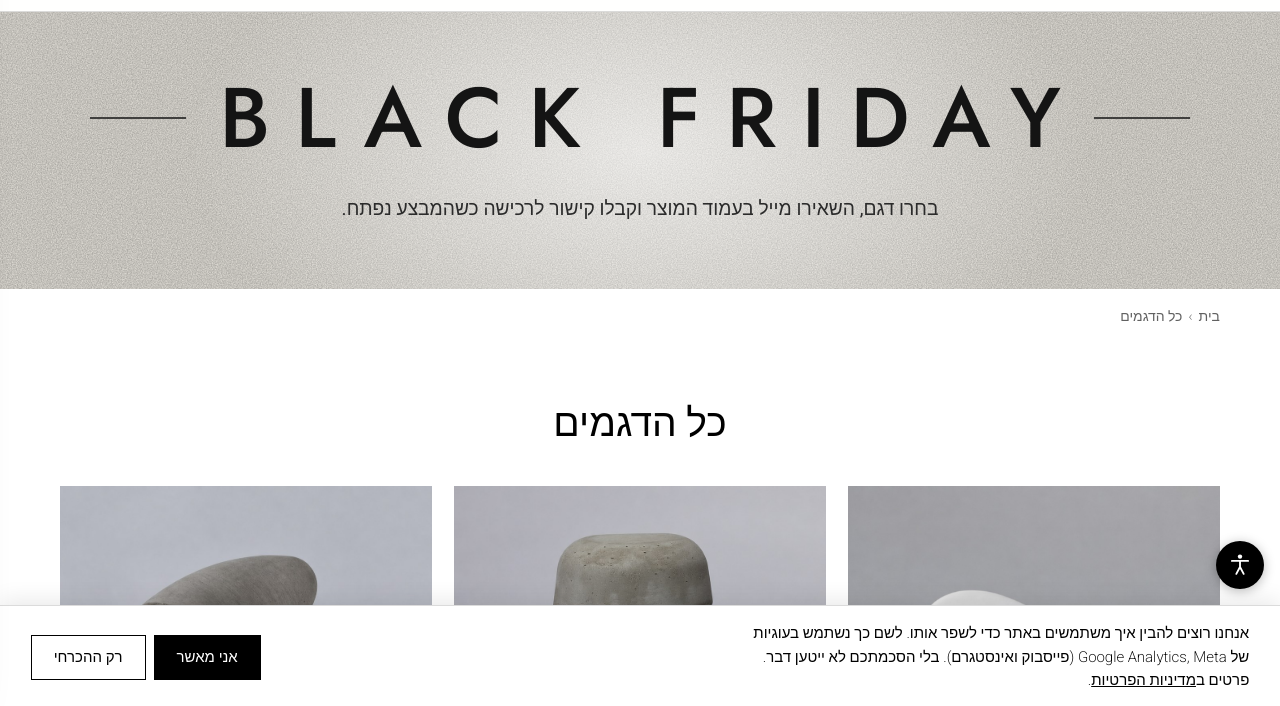
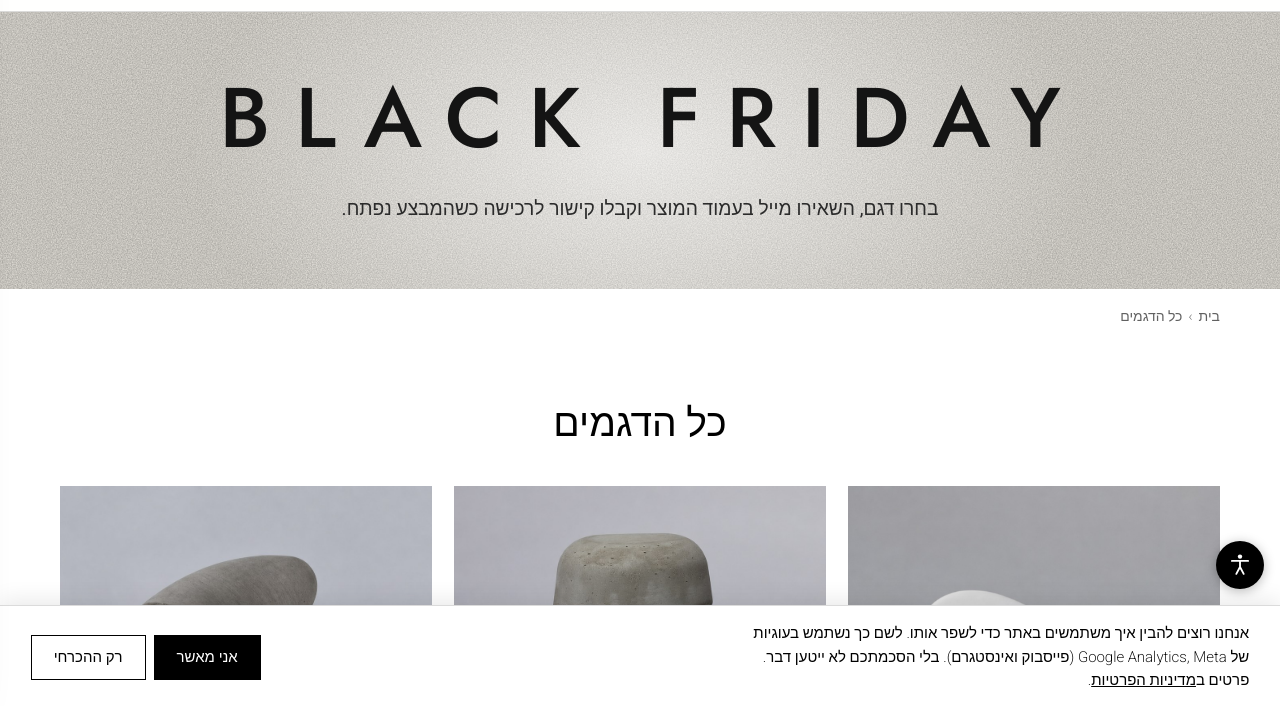
Before and after one commit to A-Tod/A-Tod.github.io, a plain HTML site: page collection.html in a window 1280 px wide. Shown: the part 92-798 px from the top of the page. Drawn offline with Linux system fonts and the light colour scheme.

Commit message:
banner: drop the two rules beside the title

```diff
--- a/assets/css/blackfriday.css
+++ b/assets/css/blackfriday.css
@@ -258,9 +258,6 @@
   font:500 clamp(26px,6.6vw,96px)/1 'Jost',sans-serif; letter-spacing:.3em; color:#141414;
   font-size:calc(var(--bf-fs-full) + (var(--bf-fs-min) - var(--bf-fs-full)) * var(--bf-p));
 }
-.bf-hero__title::before,.bf-hero__title::after{
-  content:""; flex:1 1 0; min-width:12px; height:2px; background:currentColor; opacity:.75;
-}
 .bf-hero__title span{white-space:nowrap; margin-right:-.3em}
 .bf-hero__text{
   margin:0 auto; max-width:760px;
```
